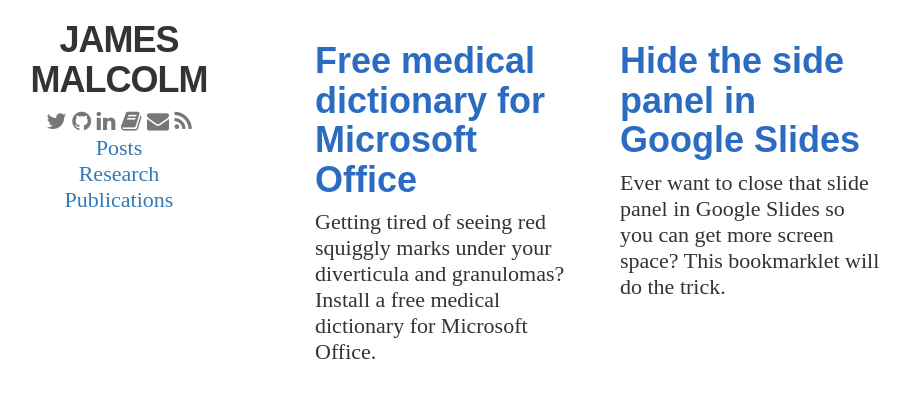
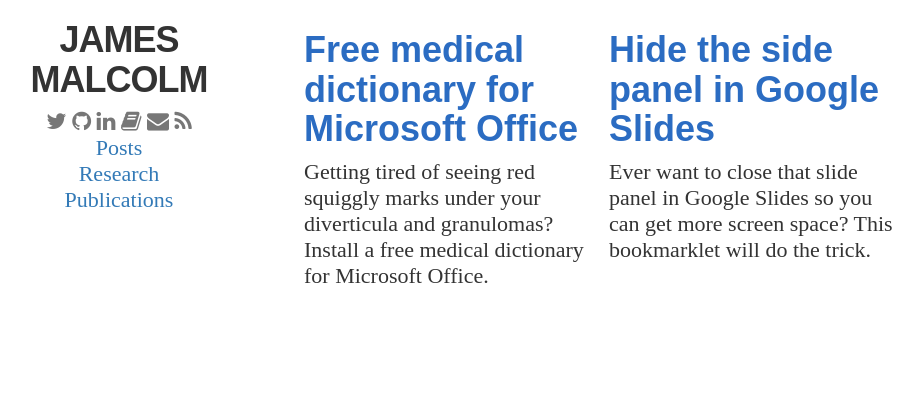
Before and after one commit to jgmalcolm/jgmalcolm.github.io, a Jekyll site: the page built from index.html, in a window 1280 px wide. Shown: the top 398 px of the page, without its empty margins (41-964 px from the left). Built offline with Jekyll 4.4.1, drawn with Linux system fonts in a browser that asks for light colours; nearby versions of some CDN libraries.

Commit message:
remove borders, less padding

```diff
--- a/css/overrides.css
+++ b/css/overrides.css
@@ -35,11 +35,10 @@
 a.post-excerpt {
     display: block;
     color: inherit;
-    border: 1px solid white;
 }
 a.post-excerpt div.padded-content {
     display: block;
-    padding: 20px;
+    padding: 10px;
 }
 
 @media screen and (min-width: 680px) {
@@ -50,13 +49,11 @@
         overflow-y: hidden;
         float:left;
         margin-bottom:10px;
-        border: 1px solid white;
     }
 }
 
 a.post-excerpt:hover {
     text-decoration:none;
-    border: 1px solid #888;
 }
 
 a.post-excerpt div.title {
```
